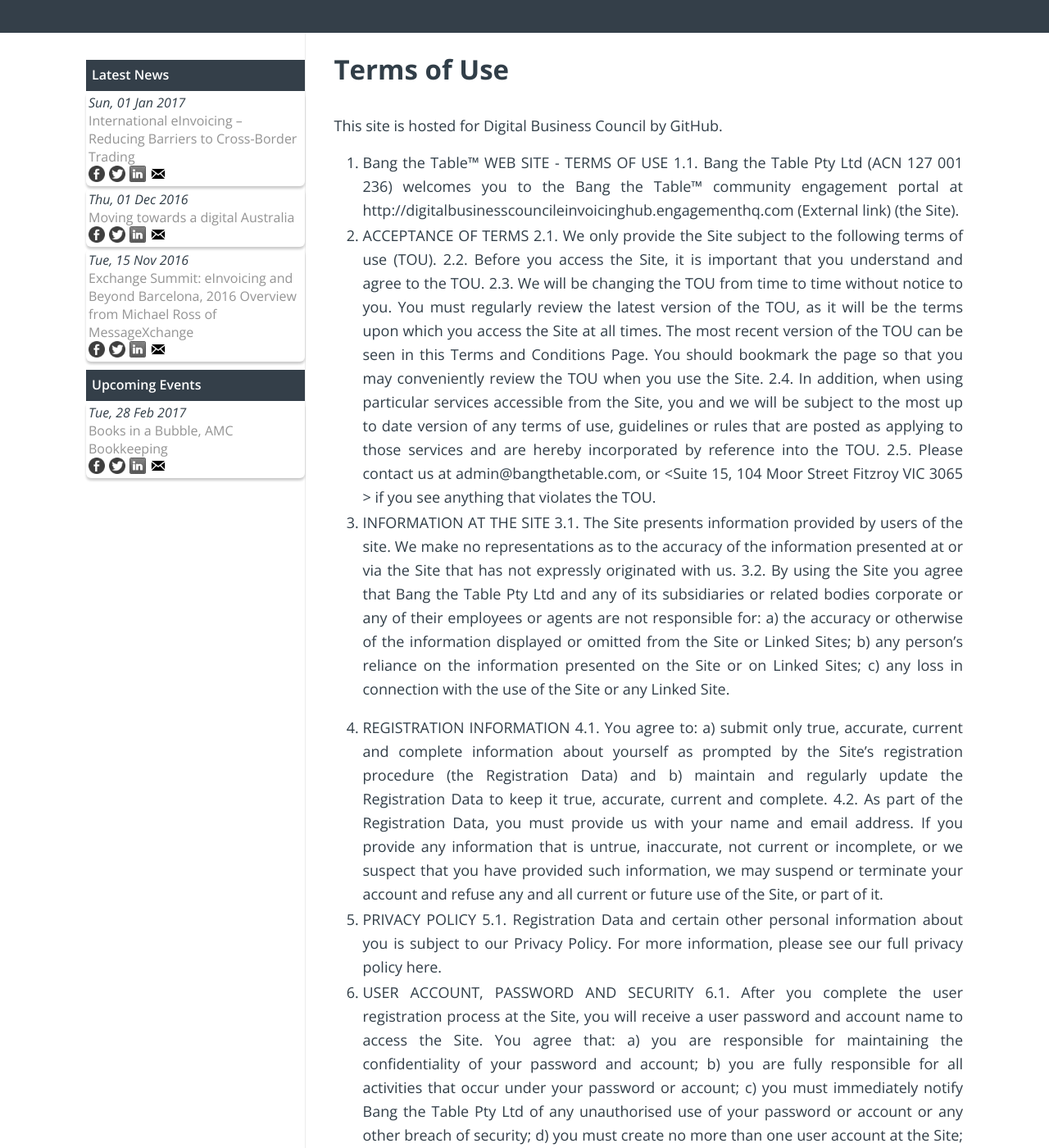
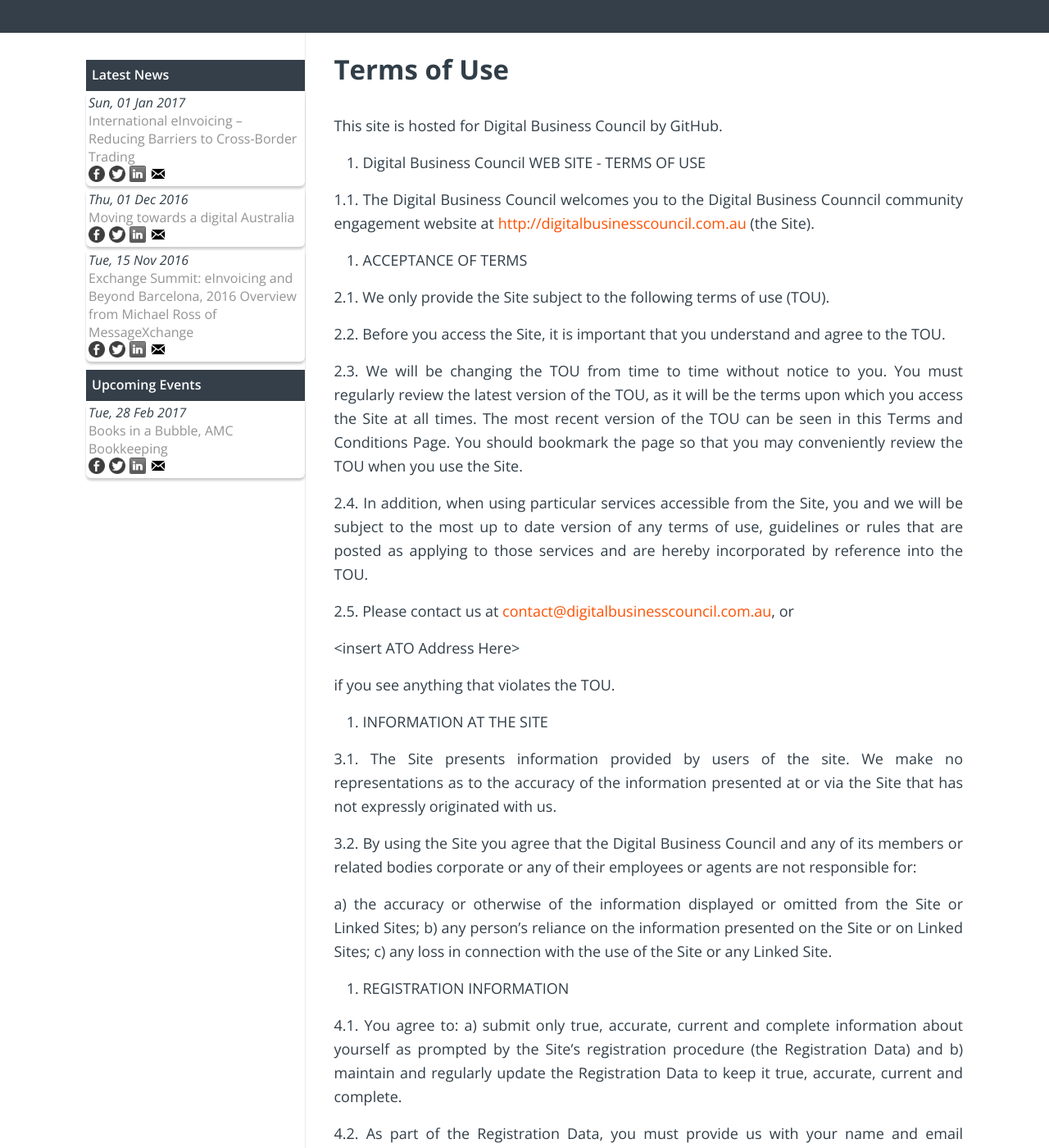
Before and after one commit to Digital-Business-Council/Digital-Business-Council.github.io, a Jekyll site: the page built from pages/policies/terms-of-use.md, in a window 1280 px wide and 1400 px high, scrolled down 240 px. Shown: the whole window at 82% size. Built offline with Jekyll 4.4.1, drawn with Linux system fonts in a browser that asks for light colours; some of the changed text lies outside the part shown.

Commit message:
Update terms-of-use.md

```diff
--- a/pages/policies/terms-of-use.md
+++ b/pages/policies/terms-of-use.md
@@ -8,31 +8,53 @@
 
 This site is hosted for Digital Business Council by GitHub.
 
-1. Bang the Table™ WEB SITE - TERMS OF USE
-1.1. Bang the Table Pty Ltd (ACN 127 001 236) welcomes you to the Bang the Table™ community engagement portal at http://digitalbusinesscouncileinvoicinghub.engagementhq.com
-(External link)
- (the Site).
+1. Digital Business Council WEB SITE - TERMS OF USE
+
+1.1. The Digital Business Council welcomes you to the Digital Business Counncil community engagement website at [http://digitalbusinesscouncil.com.au](http://digitalbusinesscouncil.com.au) (the Site).
+
 2. ACCEPTANCE OF TERMS
+
 2.1. We only provide the Site subject to the following terms of use (TOU).
+
 2.2. Before you access the Site, it is important that you understand and agree to the TOU.
+
 2.3. We will be changing the TOU from time to time without notice to you. You must regularly review the latest version of the TOU, as it will be the terms upon which you access the Site at all times. The most recent version of the TOU can be seen in this Terms and Conditions Page. You should bookmark the page so that you may conveniently review the TOU when you use the Site.
+
 2.4. In addition, when using particular services accessible from the Site, you and we will be subject to the most up to date version of any terms of use, guidelines or rules that are posted as applying to those services and are hereby incorporated by reference into the TOU.
-2.5. Please contact us at admin@bangthetable.com, or <Suite 15, 104 Moor Street Fitzroy VIC 3065 > if you see anything that violates the TOU.
+
+2.5. Please contact us at [contact@digitalbusinesscouncil.com.au](mailto:contact@digitalbusinesscouncil.com.au), or
+
+\<insert ATO Address Here\>
+
+if you see anything that violates the TOU.
+
+
 3. INFORMATION AT THE SITE
+
 3.1. The Site presents information provided by users of the site. We make no representations as to the accuracy of the information presented at or via the Site that has not expressly originated with us.
-3.2. By using the Site you agree that Bang the Table Pty Ltd and any of its subsidiaries or related bodies corporate or any of their employees or agents are not responsible for:
-a) the accuracy or otherwise of the information displayed or omitted from the Site or Linked Sites;
-b) any person's reliance on the information presented on the Site or on Linked Sites;
-c) any loss in connection with the use of the Site or any Linked Site.
+
+3.2. By using the Site you agree that the Digital Business Council and any of its members or related bodies corporate or any of their employees or agents are not responsible for:
+
+ a) the accuracy or otherwise of the information displayed or omitted from the Site or Linked Sites;
+ b) any person's reliance on the information presented on the Site or on Linked Sites;
+ c) any loss in connection with the use of the Site or any Linked Site.
+
 
 4. REGISTRATION INFORMATION
+
 4.1. You agree to:
 a) submit only true, accurate, current and complete information about yourself as prompted by the Site's registration procedure (the Registration Data) and
 b) maintain and regularly update the Registration Data to keep it true, accurate, current and complete.
+
 4.2. As part of the Registration Data, you must provide us with your name and email address. If you provide any information that is untrue, inaccurate, not current or incomplete, or we suspect that you have provided such information, we may suspend or terminate your account and refuse any and all current or future use of the Site, or part of it.
+
+
 5. PRIVACY POLICY
 5.1. Registration Data and certain other personal information about you is subject to our Privacy Policy. For more information, please see our full privacy policy here.
+
+
 6. USER ACCOUNT, PASSWORD AND SECURITY
+
 6.1. After you complete the user registration process at the Site, you will receive a user password and account name to access the Site. You agree that:
 a) you are responsible for maintaining the confidentiality of your password and account;
 b) you are fully responsible for all activities that occur under your password or account;
```
